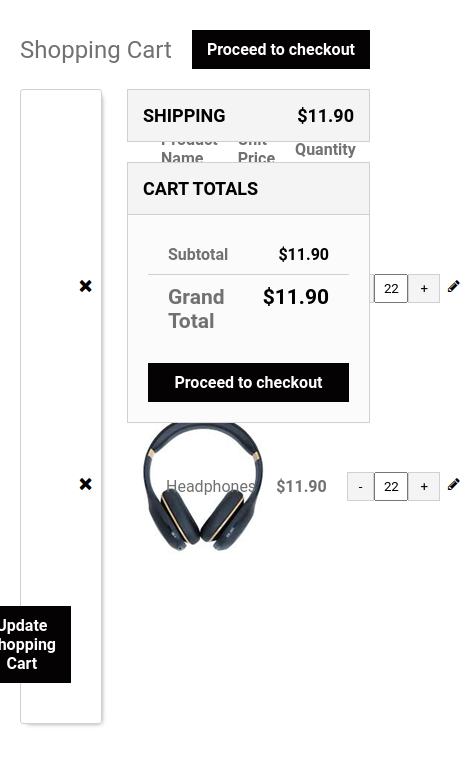
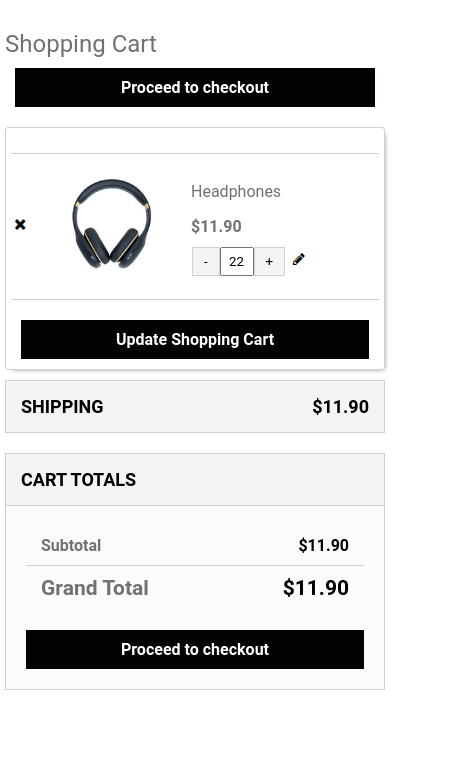
Before and after one commit to Michalk001/CodeConcept_Test, a React (Create React App) app: page / in a window 390 px wide. Shown: the top 766 px of the page, 465 px wide, since content can reach past the window. Built offline with nearby package versions, Linux system fonts and the light colour scheme.

Commit message:
responsive

```diff
--- a/src/App.module.scss
+++ b/src/App.module.scss
@@ -4,5 +4,7 @@
   padding: 0 20px;
   box-sizing: border-box;
   max-width: 1250px;
-
+  @media (max-width: 425px) {
+    padding: 0 5px;
+  }
 }
--- a/src/components/shopping-cart/Box.module.scss
+++ b/src/components/shopping-cart/Box.module.scss
@@ -1,17 +1,19 @@
 @import "../variables";
 
-.grid {
-  display: grid;
-  grid-template-columns: 2fr 1fr 1fr minmax(150px, 350px );
-  grid-template-rows: 1fr;
+.flexboxContainer {
   gap: 0 25px;
-  grid-template-areas:
-    "Cart Cart Cart TotalPrice"
+  display: flex;
+  justify-content: space-between;
+  row-gap: 10px;
+  flex-wrap: wrap;
+  @media (max-width: 1024px) {
+    flex-direction: column;
+  }
 }
 
 
 .cart {
-  grid-area: Cart;
+  flex: 10 100px;
   border: 1px solid $border-color;
   border-radius: 3px;
   padding: 40px;
@@ -19,10 +21,13 @@
   box-shadow: 3px 3px 5px -4px rgba(0,0,0,0.57);
   -webkit-box-shadow: 3px 3px 5px -4px rgba(0,0,0,0.57);
   -moz-box-shadow: 3px 3px 5px -4px rgba(0,0,0,0.57);
+  @media (max-width: 768px) {
+    padding: 5px 5px 10px;
+  }
 }
 
 .totalPrice {
-  grid-area: TotalPrice;
+  flex: 3 100px;
 }
 
 .header{
@@ -30,8 +35,18 @@
   justify-content: space-between;
   align-items: center;
   padding: 10px 0 20px 0;
+  row-gap: 10px;
+  flex-wrap: wrap;
+
 }
 .title{
   font-size: 24px;
   color: $main-color;
 }
+
+.button{
+  @media (max-width: 425px) {
+    width: 100%;
+    padding: 0 10px;
+  }
+}
--- a/src/components/shopping-cart/Box.module.scss.d.ts
+++ b/src/components/shopping-cart/Box.module.scss.d.ts
@@ -1,8 +1,9 @@
 // This file is automatically generated.
 // Please do not change this file!
 interface CssExports {
+  'button': string;
   'cart': string;
-  'grid': string;
+  'flexboxContainer': string;
   'header': string;
   'title': string;
   'totalPrice': string;
--- a/src/components/shopping-cart/Box.tsx
+++ b/src/components/shopping-cart/Box.tsx
@@ -11,11 +11,13 @@ export const Box = () =>{
         <>
             <div className={styles.header} >
                 <div className={styles.title}>Shopping Cart</div>
-                <Button>Proceed to checkout</Button>
+                <div className={styles.button}>
+                    <Button>Proceed to checkout</Button>
+                </div>
             </div>
-            <div className={styles.grid}>
+            <div className={styles.flexboxContainer}>
                 <div className={styles.cart}>
-                    <div className={styles2.grid}>
+                    <div className={styles2.gridTitle}>
 
                         <div className={styles2.nameTitle}>Product Name</div>
                         <div className={styles2.priceTitle}>Unit Price</div>
@@ -28,29 +30,17 @@ export const Box = () =>{
                             <div className={styles2.nameItem}>Headphones</div>
                             <div className={styles2.priceItem}>$11.90</div>
                             <div className={styles2.quantityItem}>
-                                <button className={styles2.quantityButton} onClick={() => console.log("click -")}>-</button>
-                                <input onChange={() => console.log("click -")} className={styles2.quantityInput} type={"text"} value={22} />
-                                <button className={styles2.quantityButton} onClick={() => console.log("click -")}>+</button>
+                                <div className={styles2.quantityBox}>
+                                    <button className={styles2.quantityButton} onClick={() => console.log("click -")}>-</button>
+                                    <input onChange={() => console.log("click -")} className={styles2.quantityInput} type={"text"} value={22} />
+                                    <button className={styles2.quantityButton} onClick={() => console.log("click -")}>+</button>
+                                </div>
                                 <div className={styles2.quantityUpdate}>
                                     <img src={`${window.location.origin }/images/edit-img.png`} alt={"edit"}/>
                                 </div>
                             </div>
                         </div>
 
-                        <div className={styles2.gridItem}>
-                            <div className={styles2.remove}><img src={`${window.location.origin }/images/x-img.png`} alt={"remove"}/></div>
-                            <div className={styles2.imageItem}><img src={`${window.location.origin }/images/headphones.png`} alt={"headphones"}/></div>
-                            <div className={styles2.nameItem}>Headphones</div>
-                            <div className={styles2.priceItem}>$11.90</div>
-                            <div className={styles2.quantityItem}>
-                                <button className={styles2.quantityButton} onClick={() => console.log("click -")}>-</button>
-                                <input onChange={() => console.log("click -")} className={styles2.quantityInput} type={"text"} value={22} />
-                                <button className={styles2.quantityButton} onClick={() => console.log("click -")}>+</button>
-                                <div className={styles2.quantityUpdate}>
-                                    <img src={`${window.location.origin }/images/edit-img.png`} alt={"edit"}/>
-                                </div>
-                            </div>
-                        </div>
 
                     </div>
 
--- a/src/components/shopping-cart/CartList.module.scss
+++ b/src/components/shopping-cart/CartList.module.scss
@@ -2,17 +2,41 @@
 
 .grid {
   display: grid;
-   grid-template-columns: 40px 2fr 2fr 3fr 3fr 3fr;
+  grid-template-columns: 40px repeat(2,minmax(100px,2fr)) minmax(110px,3fr) minmax(70px,3fr) minmax(130px,3fr);
   grid-template-rows: 1fr;
   gap: 0 20px;
   grid-template-areas:
     "remove image image name price quantity";
   align-items: center;
+
+ }
+
+.gridTitle{
+  @extend .grid;
+  @media (max-width: 768px) {
+    display: none;
+  }
 }
 
 .gridItem{
   @extend .grid;
   padding: 20px 5px;
+  @media (max-width: 768px) {
+    padding: 20px 0;
+    grid-template-rows: repeat(2,1fr);
+    grid-template-areas:
+    "remove image image name  name"
+    "remove image image price quantity";
+    grid-template-columns: minmax(20px,40px) repeat(2,50px) minmax(50px,3fr) minmax(130px,3fr);
+  }
+  @media (max-width: 425px) {
+    grid-template-rows: repeat(3,1fr);
+    grid-template-areas:
+    "remove image image name  name"
+    "remove image image price price"
+    "remove image image quantity quantity";
+    grid-template-columns: 20px repeat(4,50px) ;
+  }
 }
 .items{
   margin: 20px 0;
@@ -21,17 +45,26 @@
 }
  %item-text-style{
    color: $main-color;
+   word-break: break-all;
 }
 
 %title-text-style {
   color: $main-color;
   font-weight: 700;
+  @media (max-width: 768px) {
+    display: none;
+  }
 }
 
 .remove{
   grid-area: remove;
   cursor: pointer;
   text-align: center;
+  @media (max-width: 425px) {
+    & > img{
+      width: 20px;
+    }
+  }
 }
 
 .image{
@@ -40,6 +73,11 @@
   &Item{
     @extend .image;
     @extend %item-text-style;
+    @media (max-width: 768px) {
+      & > img{
+        max-width: 100px;
+      }
+    }
   }
 }
 
@@ -67,15 +105,20 @@
   &Title{
     @extend .price;
     @extend %title-text-style;
+
   }
 }
 
 .quantity{
   grid-area: quantity;
   align-items: center;
+  justify-content: center;
+  &Box{
     display: flex;
+  }
   &Item{
     @extend .quantity;
+    display: flex;
     & > div {
       display: inline;
     }
@@ -124,4 +167,9 @@
   display: flex;
   justify-content: flex-end;
   padding: 0 10px;
+  box-sizing: border-box;
+  @media (max-width: 768px) {
+    width: 100%;
+    justify-content: center;
   }
+}
--- a/src/components/shopping-cart/CartList.module.scss.d.ts
+++ b/src/components/shopping-cart/CartList.module.scss.d.ts
@@ -4,6 +4,7 @@ interface CssExports {
   'bottom': string;
   'grid': string;
   'gridItem': string;
+  'gridTitle': string;
   'image': string;
   'imageItem': string;
   'items': string;
@@ -14,6 +15,7 @@ interface CssExports {
   'priceItem': string;
   'priceTitle': string;
   'quantity': string;
+  'quantityBox': string;
   'quantityButton': string;
   'quantityInput': string;
   'quantityItem': string;
--- a/src/components/shopping-cart/Summary.module.scss
+++ b/src/components/shopping-cart/Summary.module.scss
@@ -24,7 +24,7 @@
 %section{
   display: flex;
   justify-content: space-between;
-  padding: 10px 20px;
+  padding: 10px 15px;
 }
 
 .subtotal{
@@ -45,9 +45,12 @@
 .price{
   color: black;
   font-weight: 700;
+  display: flex;
+  align-items: center;
 }
 
 .button{
   margin-top: 20px;
   width: 100%;
+
 }
```
Lines whose indentation alone changed are shown as unchanged.
